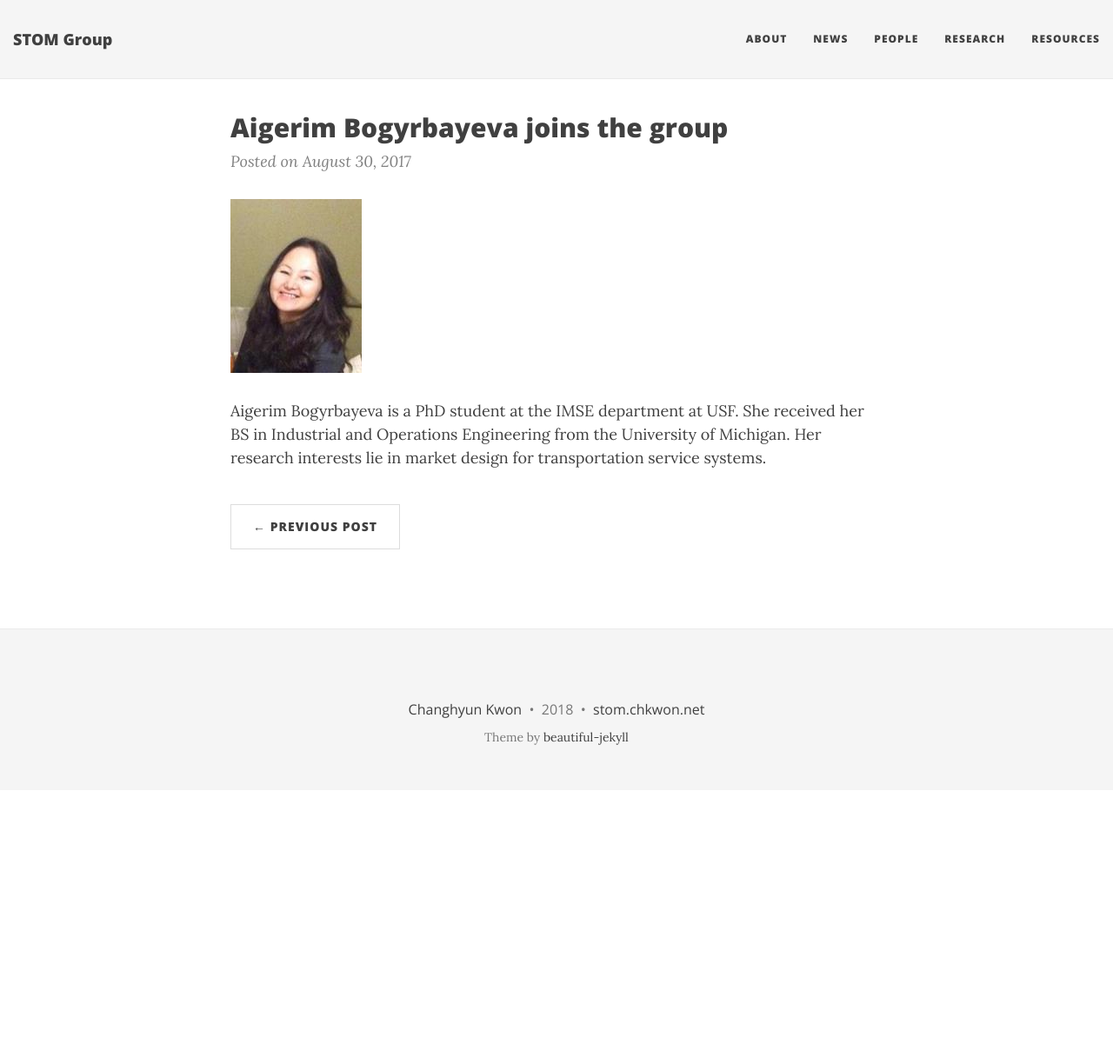
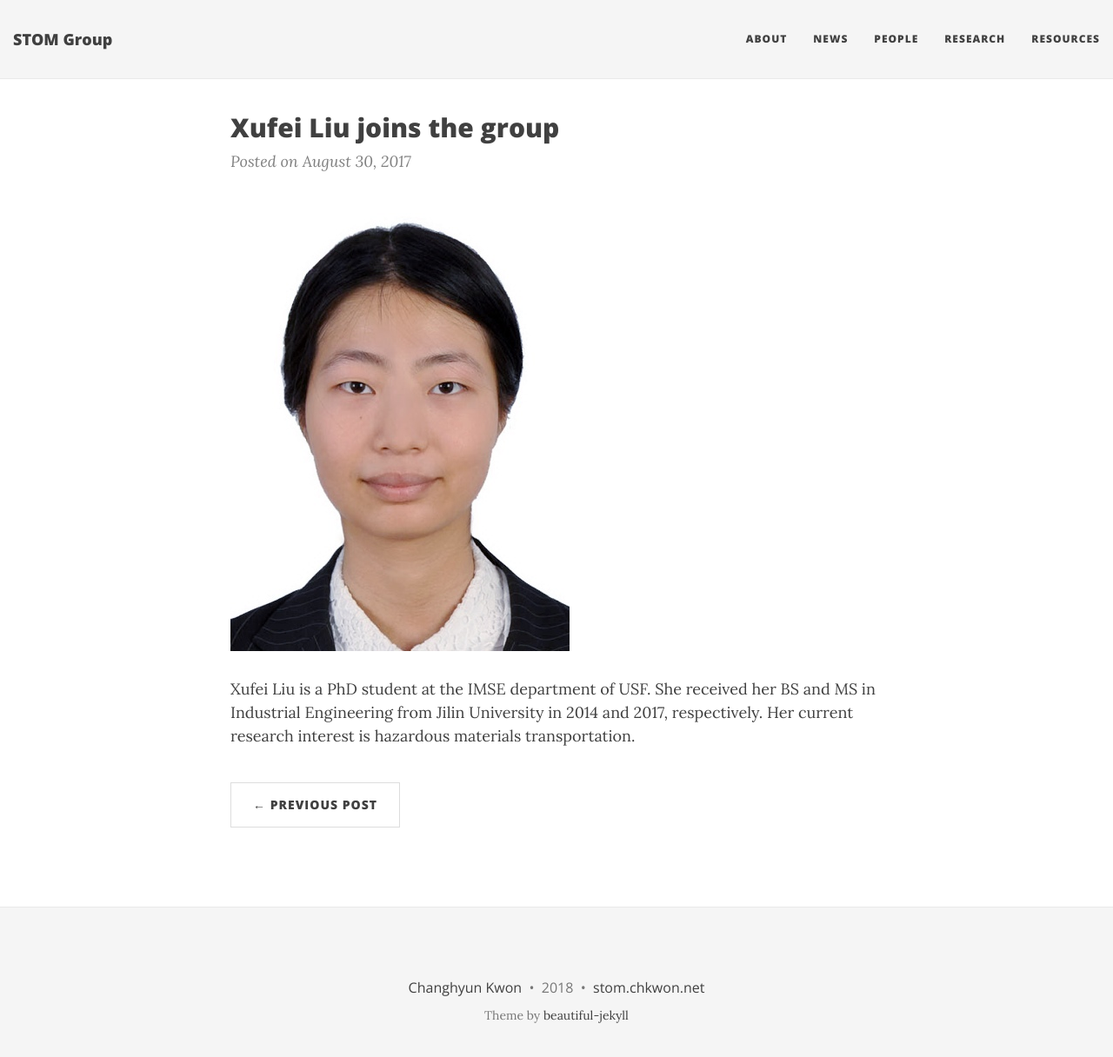
Before and after one commit to STOM-Group/stom.chkwon.net, a Jekyll site: the page built from _posts/2017-08-30-aigerim-bogyrbayeva-joins-stom.md, in a window 1280 px wide and 1229 px high. Shown: the top 1216 px of the window at 87% size. Built offline with Jekyll 4.4.1, drawn with Linux system fonts in a browser that asks for light colours; nearby versions of some CDN libraries; comment, search, counter and statistics services are not loaded.

Commit message:
xufei liu joins the group

```diff
--- a/_posts/2017-08-30-aigerim-bogyrbayeva-joins-stom.md
+++ b/_posts/2017-08-30-aigerim-bogyrbayeva-joins-stom.md
@@ -1,9 +1,9 @@
 ---
 layout: post
-title: Aigerim Bogyrbayeva joins the group
+title: Xufei Liu joins the group
 ---
 
 
-![](/people/images/bogyrbayeva.jpg)
+![](/people/images/liu.jpg)
 
-Aigerim Bogyrbayeva is a PhD student at the IMSE department at USF. She received her BS in Industrial and Operations Engineering from the University of Michigan. Her research interests lie in market design for transportation service systems.
+Xufei Liu is a PhD student at the IMSE department of USF. She received her BS and MS in Industrial Engineering from Jilin University in 2014 and 2017, respectively. Her current research interest is hazardous materials transportation.
```
Also changed, not shown: people/people.md (+7 -0 lines), people/images/liu.jpg (added).
